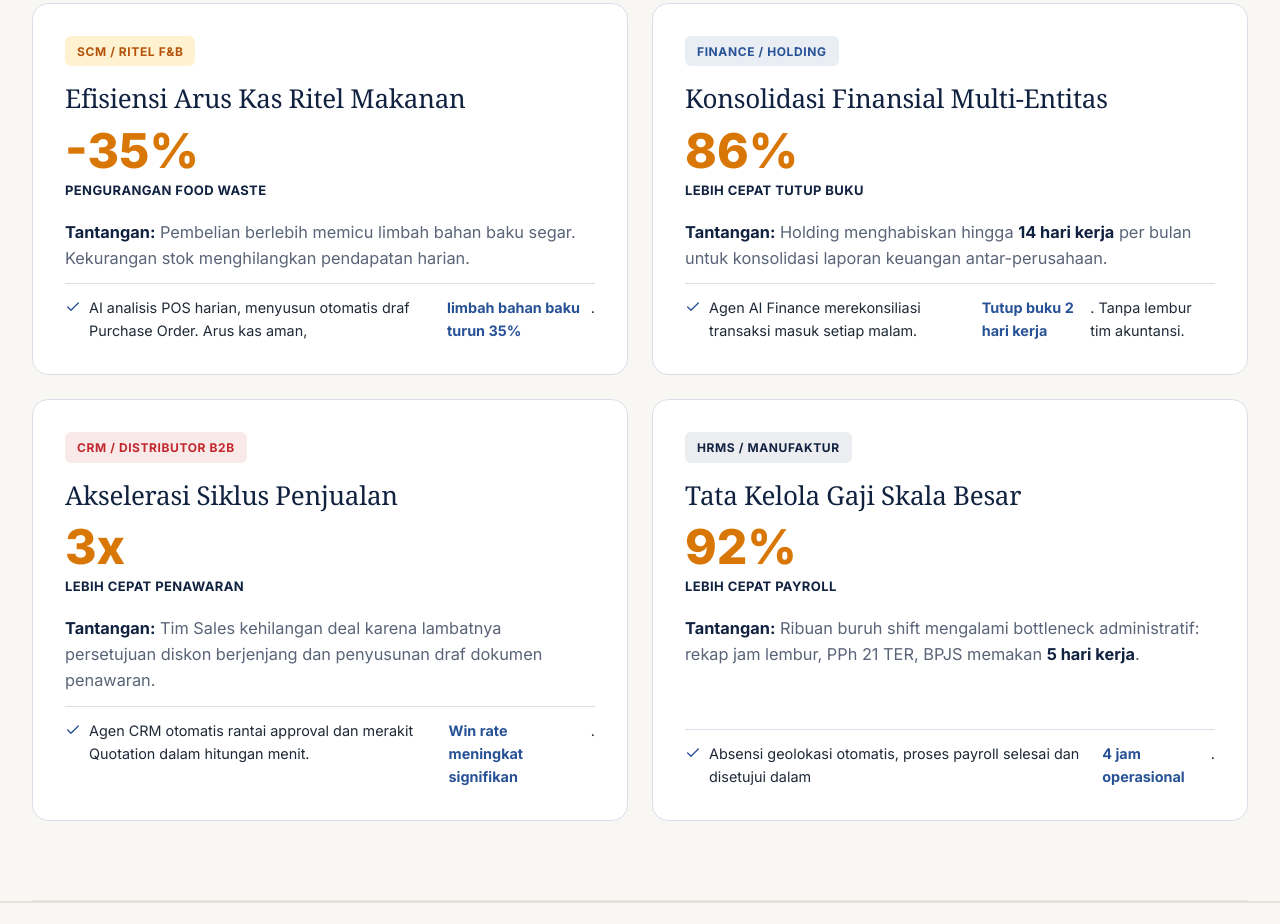
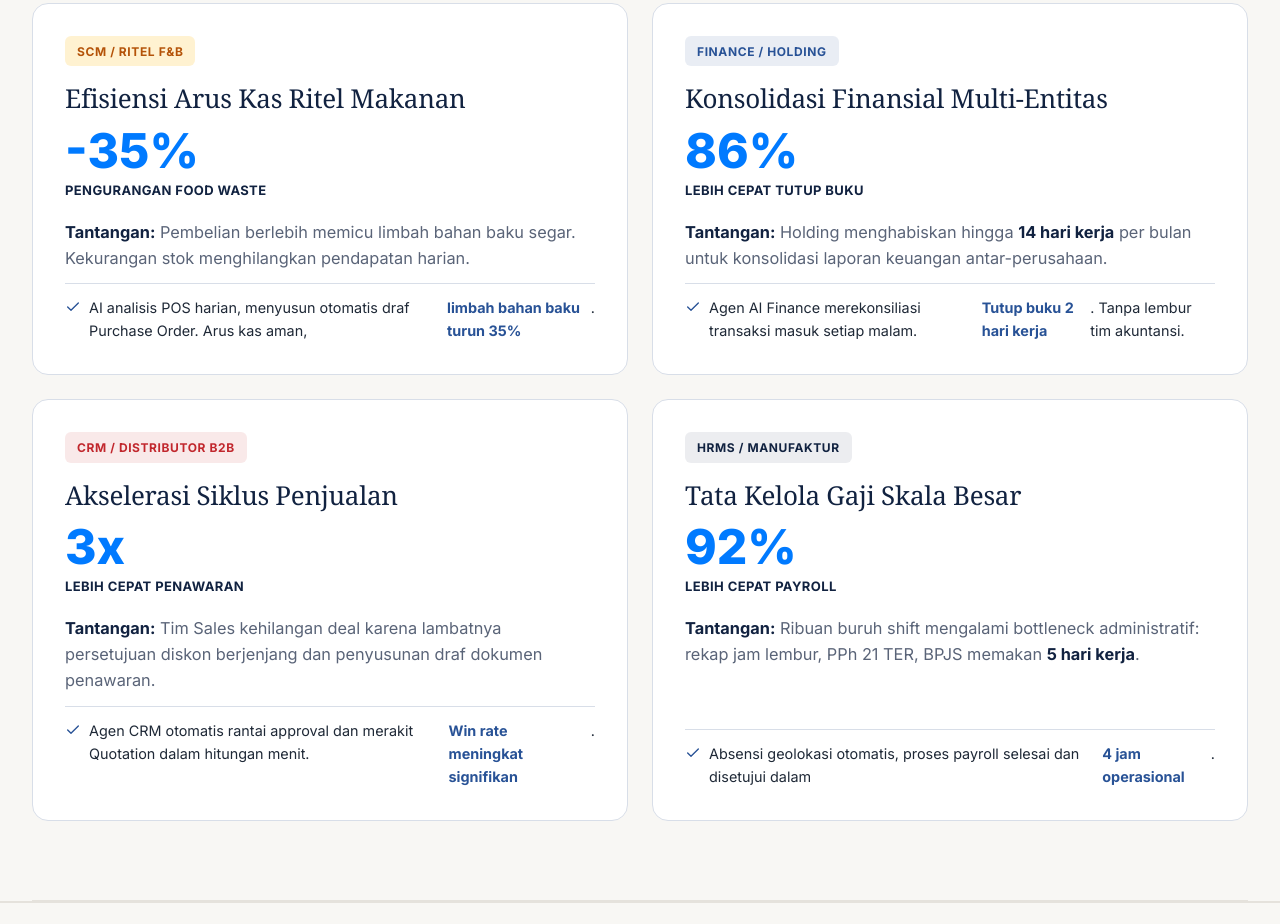
Before and after one commit to malfathiratir-arch/Energyx-369-Indonesia-update, a website: page index.html in a window 1280 px wide. Shown: the part 2054-2978 px from the top of the page. Drawn offline with nearby package versions, Linux system fonts and the light colour scheme; a web font is replaced by a local one.

Commit message:
update warna yang persen jadi warna biru

```diff
--- a/styles.css
+++ b/styles.css
@@ -2044,3 +2044,10 @@ h1, h2, h3, h4 {
   .hero-actions .btn { width: 100%; }
   .hero-actions { gap: 0.75rem; }
 }
+/* Mengubah semua angka metrik / persentase use-case menjadi warna Biru Tech */
+.case-card .case-highlight,
+.case-highlight,
+.callout-num,
+.bar-percentage {
+  color: #007AFF !important; /* Biru Tech Cyan khas iOS */
+}
```
